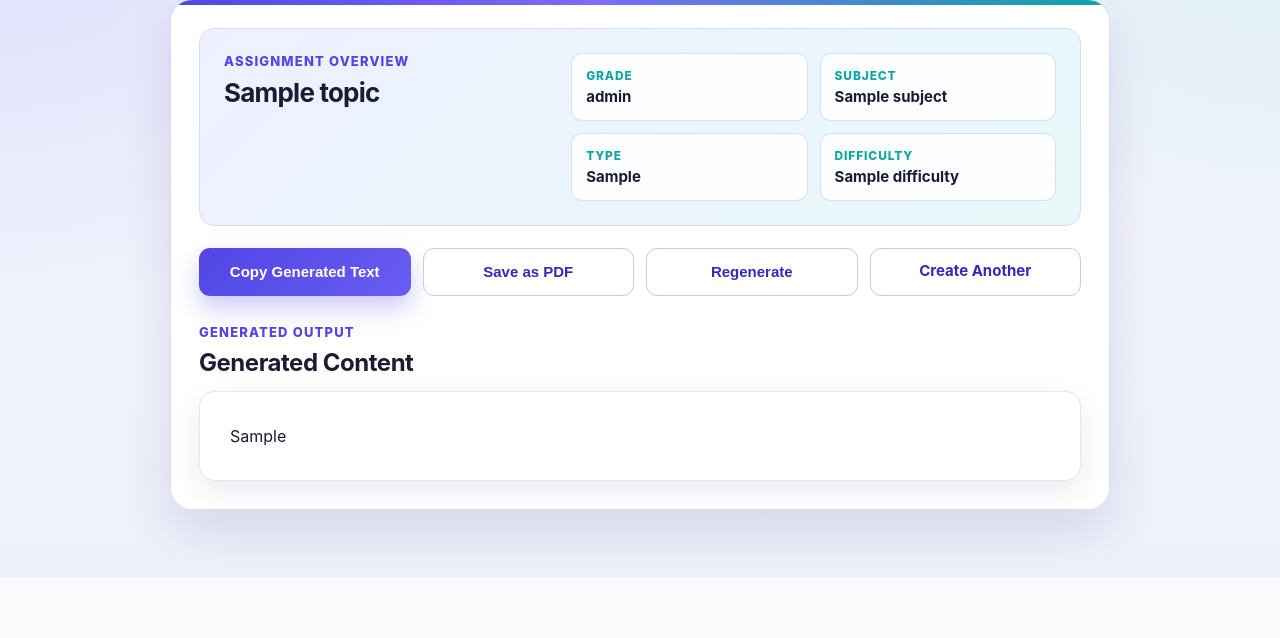
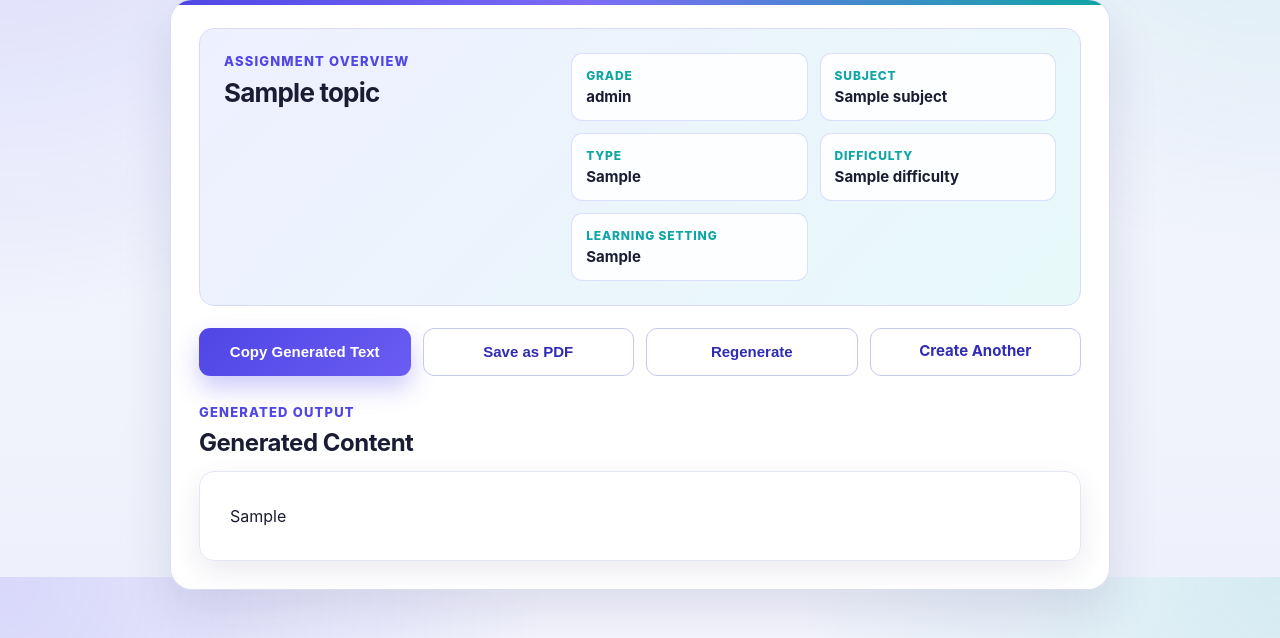
Before and after one commit to ravibkjoshi/lesson-forge-ai, a Flask app: template templates/result.html in a window 1280 px wide. Shown: the part 223-861 px from the top of the page. Before the commit the page ends 799 px from the top, so only its background shows below. Run offline with Flask 3, Linux system fonts and the light colour scheme; the template is opened without the code that fills it: most values are stand-ins (such as "Sample title", 1, 10 or a date in 2020).

Commit message:
Add dynamic learning settings and improve lesson scope output

```diff
--- a/app.py
+++ b/app.py
@@ -22,11 +22,11 @@ client = genai.Client(api_key=os.getenv("GOOGLE_API_KEY"))
 # This controls the overall behavior of the generated educational materials.
 # It keeps outputs practical, teacher-friendly, grade-appropriate, and formatted cleanly.
 SYSTEM_PROMPT = """
-You are LessonForge AI, an assistant that creates classroom-ready educational materials for teachers.
+You are LessonForge AI, an assistant that creates educational materials for classroom, tutoring, homeschool, and flexible learning settings.
 
 Follow these rules:
 
-1. Use the teacher's selected grade level, subject, topic, material type, difficulty, class time, and instructions.
+1. Use the selected learning setting, grade level, subject, topic, material type, difficulty, class time, and instructions.
 2. Keep the output practical, clear, age-appropriate, and easy for a teacher to copy and edit.
 3. Do not invent citations or URLs.
 4. Before creating a quiz, test, or homework assignment, define a brief lesson scope showing the key concepts students are expected to know.
@@ -44,7 +44,37 @@ Follow these rules:
 16. For math formulas, use readable plain text or Unicode formatting such as x = (-b ± √(b² - 4ac)) / 2a.
 17. Do not overuse complex notation for lower grade levels.
 """
+def get_learning_setting_guidance(learning_setting):
+    """
+    Returns short, selected-only guidance for the chosen learning setting.
 
+    This is token-optimized because the prompt only receives the guidance
+    for the selected setting, not every possible setting.
+    """
+
+    setting_guidance = {
+        "Classroom": (
+            "Learning Setting: Classroom. "
+            "Assume one instructor working with a full class. "
+            "Group work, pair activities, class discussion, and classroom timing are appropriate."
+        ),
+        "Tutoring": (
+            "Learning Setting: Tutoring. "
+            "Assume one instructor working with one student or a very small group. "
+            "Prioritize direct explanation, guided practice, checks for understanding, and flexible pacing."
+        ),
+        "Homeschool": (
+            "Learning Setting: Homeschool. "
+            "Assume the material may be used at home with one or a few students and simple materials. "
+            "Avoid full-class group activities unless specifically requested."
+        ),
+        "General / Flexible": (
+            "Learning Setting: General / Flexible. "
+            "Do not assume a classroom, tutoring, or homeschool environment. Keep the material adaptable."
+        ),
+    }
+
+    return setting_guidance.get(learning_setting, "")
 
 def build_generation_prompt(form_data):
     """
@@ -58,10 +88,16 @@ def build_generation_prompt(form_data):
     or discussion questions.
     """
     material_type = form_data.get("material_type")
+    learning_setting = form_data.get("learning_setting")
+    learning_setting_guidance = get_learning_setting_guidance(learning_setting)
+
+
 
     prompt_sections = [
-        "Create the following classroom-ready educational material.",
+        "Create the following educational material.",
         "",
+            learning_setting_guidance,
+
         f"Grade Level: {form_data.get('grade_level')}",
         f"Subject: {form_data.get('subject')}",
         f"Topic: {form_data.get('topic')}",
@@ -109,10 +145,19 @@ def build_generation_prompt(form_data):
                     # Always give the teacher a separate scope/context section.
                     # This helps the teacher understand what students are expected to know.
                     # This section should appear on the results page, but not inside the student PDF.
-                "For quizzes, tests, and homework assignments, always include a teacher-facing lesson scope before the student version.",
-                "Start that section with the exact Markdown heading: ## Teacher Lesson Scope",
-                "The Teacher Lesson Scope should briefly list the concepts, vocabulary, or skills students are expected to know.",
-                "Do not include the Teacher Lesson Scope inside the student version.",
+               "For quizzes, tests, and homework assignments, always include an instructor-facing lesson scope before the student version.",
+"Start that section with the exact Markdown heading: ## Teacher Lesson Scope",
+"Format the Teacher Lesson Scope with clean Markdown subheadings and short paragraphs, not a single flat bullet list.",
+"Use this structure when helpful:",
+"### What Students Should Know",
+"Write 2-4 sentences explaining the main concepts students need before answering the assessment.",
+"### Key Skills",
+"List 3-6 specific skills students will practice or demonstrate.",
+"### Important Vocabulary",
+"Include only the most relevant terms, with brief plain-language explanations.",
+"### Assessment Boundaries",
+"Briefly explain what the assessment will and will not cover so the instructor knows the scope.",
+"Do not include the Teacher Lesson Scope inside the student version.",
 
 # Give the student document a predictable heading.
 # The split helper can use this to separate the student material cleanly.
@@ -217,7 +262,7 @@ def build_generation_prompt(form_data):
     prompt_sections.extend([
         "Output Requirements:",
         "- Start with a brief overview.",
-        "- Then provide the full teacher-ready material.",
+        "- Then provide the full instructor-ready material.",
         "- Use clean Markdown formatting with headings, numbered lists, and bullet points.",
         "- Do not repeat the assignment overview metadata if it is already shown on the results page.",
         "- Do not use LaTeX formatting.",
@@ -407,6 +452,7 @@ def generate():
     topic = request.form.get("topic")
     material_type = request.form.get("material_type")
     difficulty = request.form.get("difficulty")
+    learning_setting = request.form.get("learning_setting")
 
     # Store the original form inputs so the result page can resubmit them
     # if the teacher clicks "Regenerate".
@@ -471,6 +517,7 @@ def generate():
         topic=topic,
         material_type=material_type,
         difficulty=difficulty,
+            learning_setting=learning_setting,
 
         # Original full Gemini response.
         # Useful to keep around for debugging or future full-copy behavior.
--- a/templates/result.html
+++ b/templates/result.html
@@ -7,6 +7,7 @@
   <link rel="stylesheet" href="{{ url_for('static', filename='styles.css') }}">
 </head>
 <body>
+  {% set role_label = "Teacher" if learning_setting == "Classroom" else "Instructor" %}
   <main class="page-container result-page">
     <section class="hero no-print">
       <p class="eyebrow">Generated Material</p>
@@ -28,6 +29,7 @@
           <p><span>Subject</span><strong>{{ subject }}</strong></p>
           <p><span>Type</span><strong>{{ material_type }}</strong></p>
           <p><span>Difficulty</span><strong>{{ difficulty }}</strong></p>
+          <p><span>Learning Setting</span>  <strong>{{ learning_setting }}</strong></p>
         </div>
       </div>
 
@@ -35,7 +37,7 @@
         {% if has_answer_key_document and answer_key_text %}
         {% if teacher_scope_text %}
   <button class="button-secondary" type="button" onclick="copyTextById('teacherScopeText')">
-    Copy Teacher Scope
+    Copy {{ role_label }} Scope
   </button>
 {% endif %}
         <button class="button-primary" type="button" onclick="copyTextById('studentMaterialText')">
@@ -78,8 +80,8 @@
     <div class="teacher-scope-panel no-print">
       <div class="output-header">
         <div>
-          <p class="section-label">Teacher Context</p>
-          <h2>Teacher Lesson Scope</h2>
+         <p class="section-label">{{ role_label }} Context</p>
+<h2>{{ role_label }} Lesson Scope</h2>
         </div>
       </div>
 
@@ -111,8 +113,7 @@
           <div class="answer-key-preview no-print">
             <div class="output-header">
               <div>
-                <p class="section-label">Teacher Copy</p>
-                <h2>Answer Key</h2>
+<p class="section-label">{{ role_label }} Copy</p>                <h2>Answer Key</h2>
               </div>
             </div>
 
```
Also changed, not shown: templates/index.html (+5 -4 lines).
